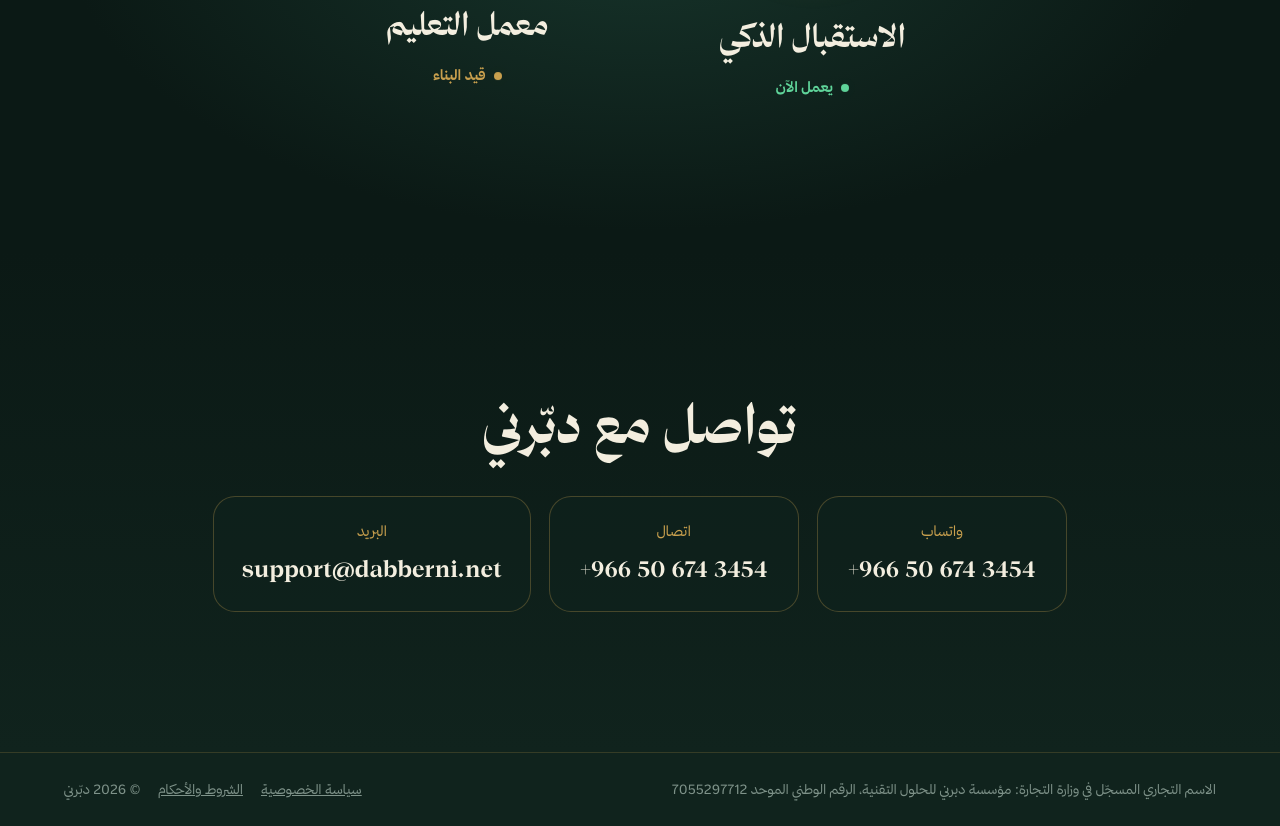
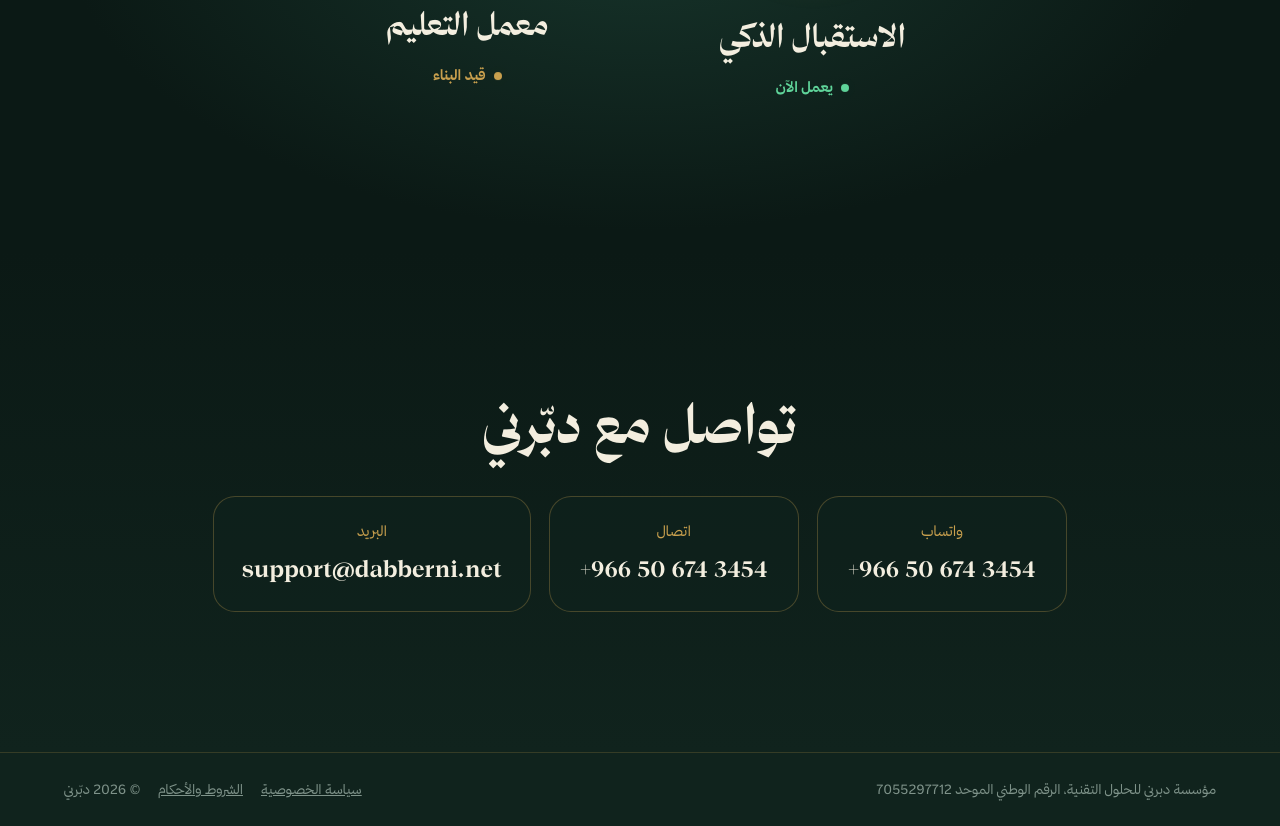
Before and after one commit to iiF7d/dabberni-web, a plain HTML site: page index.html in a window 1280 px wide. Shown: the part 1446-2272 px from the top of the page. Drawn offline with Linux system fonts and the light colour scheme; animation ran at ten frames a second.

Commit message:
Footer: plain legal name and unified number
Co-Authored-By: Claude Opus 5.5 <noreply@anthropic.com>
Claude-Session: https://claude.ai/code/session_016mEHLbD9JAoYwswMXbhUVM

```diff
--- a/index.html
+++ b/index.html
@@ -289,7 +289,7 @@ footer p{margin:0;display:flex;gap:18px;flex-wrap:wrap}
 </section>
 
 <footer>
-  <p>الاسم التجاري المسجّل في وزارة التجارة: مؤسسة دبرني للحلول التقنية، الرقم الوطني الموحد 7055297712</p>
+  <p>مؤسسة دبرني للحلول التقنية، الرقم الوطني الموحد 7055297712</p>
   <p><a href="privacy.html">سياسة الخصوصية</a><a href="terms.html">الشروط والأحكام</a><span>© 2026 دبّرني</span></p>
 </footer>
 
```
Also changed, not shown: reception.html (+1 -1 lines).
